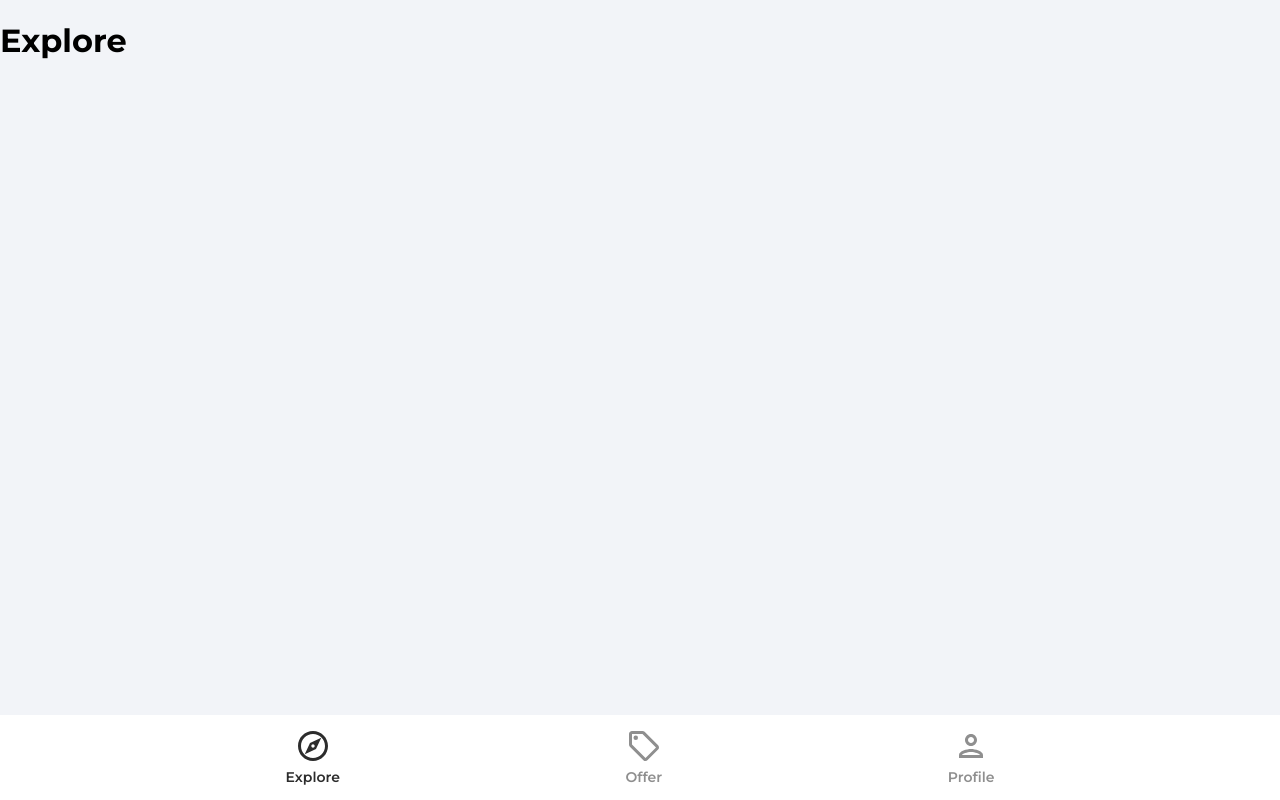
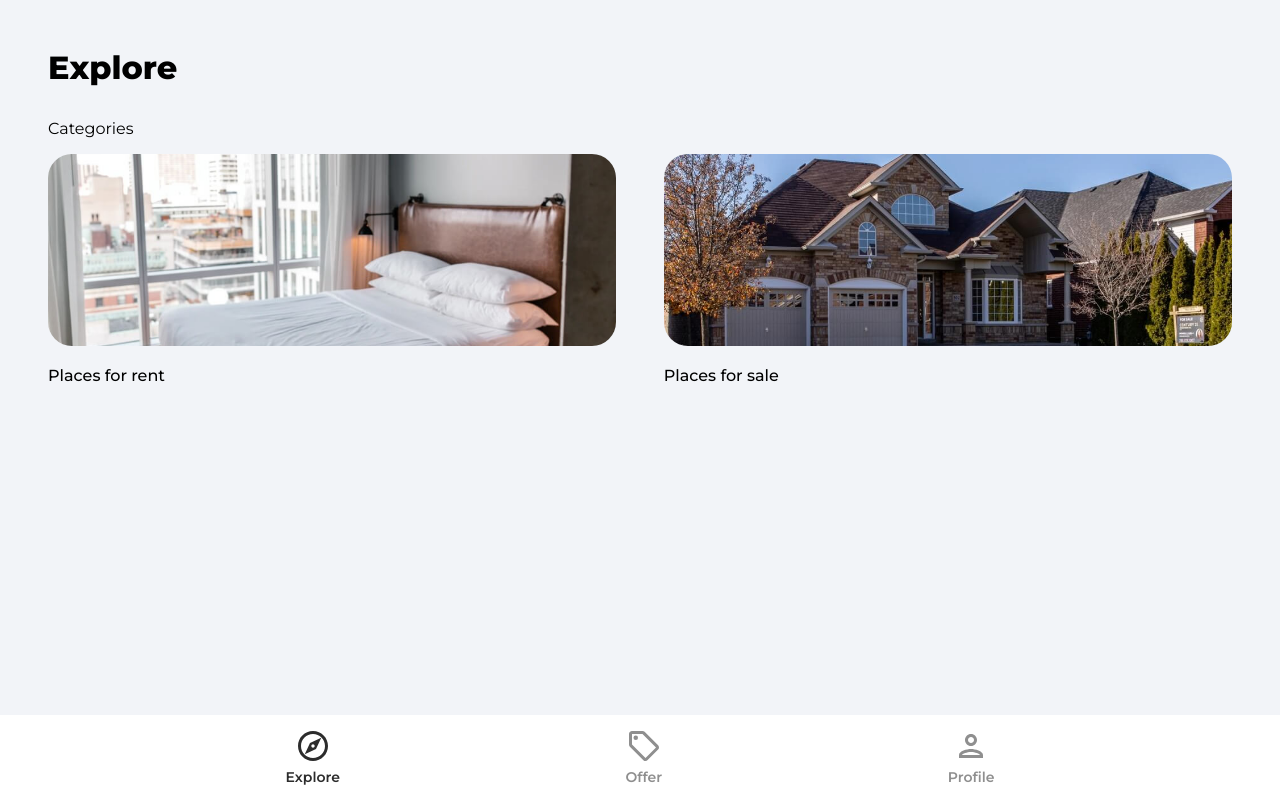
Before and after one commit to Annie-Huang/house-marketplace, a React (Create React App) app: page / in a window 1280 px wide. Built offline with nearby package versions, Linux system fonts and the light colour scheme.

Commit message:
Add the template for Explore.jsx

```diff
--- a/src/pages/Explore.jsx
+++ b/src/pages/Explore.jsx
@@ -1,7 +1,37 @@
+import { Link } from 'react-router-dom';
+import rentCategoryImage from '../assets/jpg/rentCategoryImage.jpg';
+import sellCategoryImage from '../assets/jpg/sellCategoryImage.jpg';
+
 const Explore = () => {
   return (
-    <div>
-      <h1>Explore</h1>
+    <div className='explore'>
+      <header>
+        <p className='pageHeader'>Explore</p>
+      </header>
+
+      <main>
+        {/* Slider */}
+
+        <p className='exploreCategoryHeader'>Categories</p>
+        <div className='exploreCategories'>
+          <Link to='/category/rent'>
+            <img
+              src={rentCategoryImage}
+              alt='rent'
+              className='exploreCategoryImg'
+            />
+            <p className='exploreCategoryName'>Places for rent</p>
+          </Link>
+          <Link to='/category/sell'>
+            <img
+              src={sellCategoryImage}
+              alt='sell'
+              className='exploreCategoryImg'
+            />
+            <p className='exploreCategoryName'>Places for sale</p>
+          </Link>
+        </div>
+      </main>
     </div>
   );
 };
```
